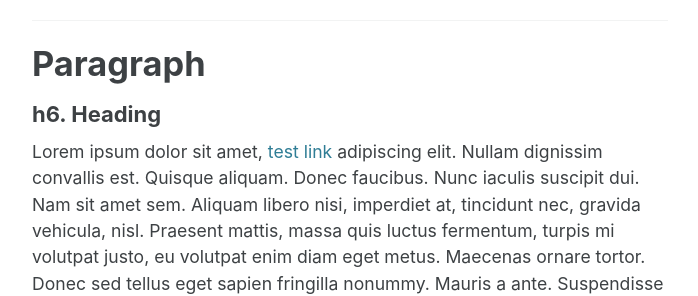
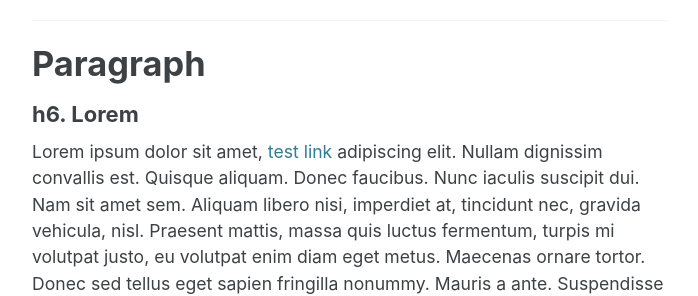
Before and after one commit to anantjoshi97/website, a Jekyll site: the page built from _pages/typography.md, in a window 1280 px wide and 900 px high, scrolled down 441 px. Shown: the part 159-455 px from the top of the window, without its empty margins (290-988 px from the left). Built offline with Jekyll 4.4.1, drawn with Linux system fonts in a browser that asks for light colours; cached includes are drawn as plain includes.

Commit message:
Updated typography

```diff
--- a/_pages/typography.md
+++ b/_pages/typography.md
@@ -20,7 +20,7 @@ permalink: /typography/
 <hr>
 
 <h1 id="paragraph">Paragraph</h1>
-<h6>h6. Heading</h6>
+<h6>h6. Lorem </h6>
 <p>Lorem ipsum dolor sit amet, <a href="#" title="test link">test link</a> adipiscing elit. Nullam dignissim convallis est. Quisque aliquam. Donec faucibus. Nunc iaculis suscipit dui. Nam sit amet sem. Aliquam libero nisi, imperdiet at, tincidunt nec, gravida vehicula, nisl. Praesent mattis, massa quis luctus fermentum, turpis mi volutpat justo, eu volutpat enim diam eget metus. Maecenas ornare tortor. Donec sed tellus eget sapien fringilla nonummy. Mauris a ante. Suspendisse quam sem, consequat at, commodo vitae, feugiat in, nunc. Morbi imperdiet augue quis tellus.</p>
 
 <p>Lorem ipsum dolor sit amet, <em>emphasis</em> consectetuer adipiscing elit. Nullam dignissim convallis est. Quisque aliquam. Donec faucibus. Nunc iaculis suscipit dui. Nam sit amet sem. Aliquam libero nisi, imperdiet at, tincidunt nec, gravida vehicula, nisl. Praesent mattis, massa quis luctus fermentum, turpis mi volutpat justo, eu volutpat enim diam eget metus. Maecenas ornare tortor. Donec sed tellus eget sapien fringilla nonummy. Mauris a ante. Suspendisse quam sem, consequat at, commodo vitae, feugiat in, nunc. Morbi imperdiet augue quis tellus.</p>
```
